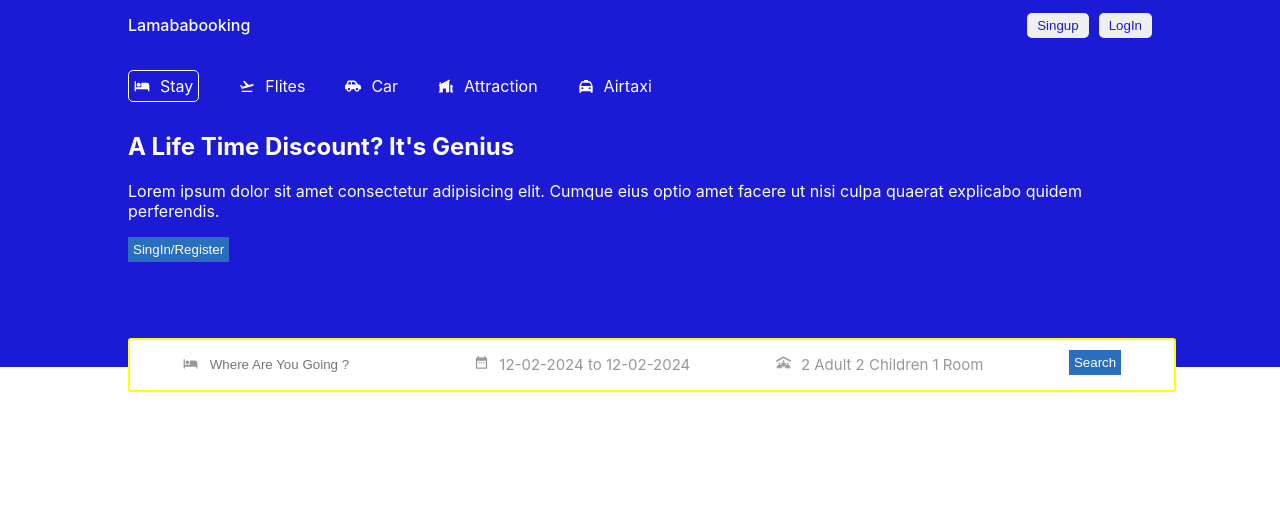
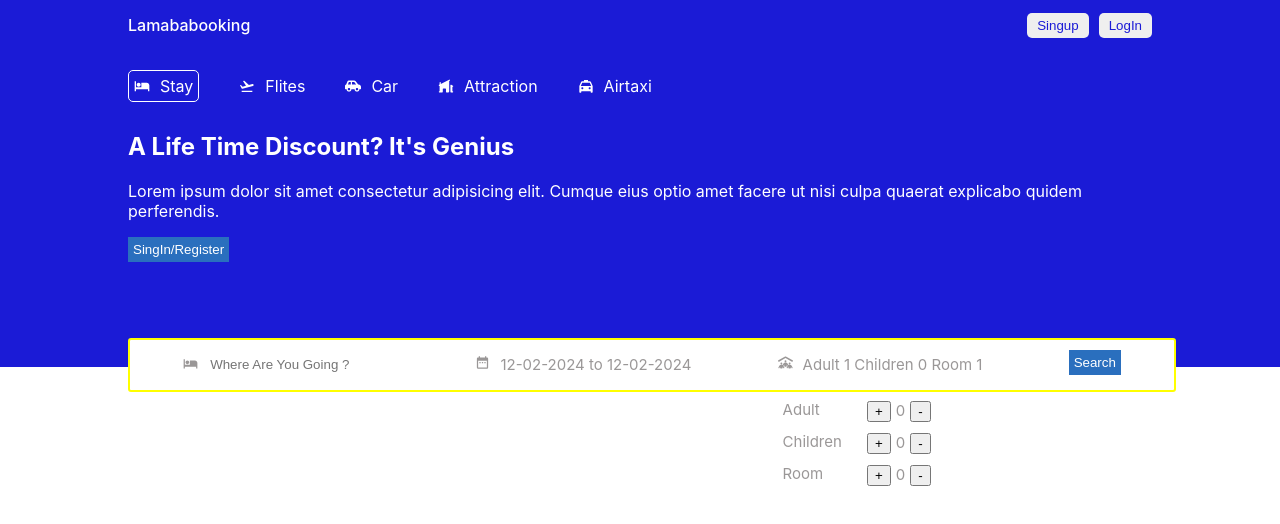
Before and after one commit to Foysalrabby/BokingApi, a React (Create React App) app in the folder client/: page / in a window 1280 px wide. Shown: the top 524 px of the page. Built offline with nearby package versions, Linux system fonts and the light colour scheme.

Commit message:
child open and satrt

```diff
--- a/client/src/Component/Header/Header.css
+++ b/client/src/Component/Header/Header.css
@@ -78,3 +78,20 @@ padding: 5px;
 position: absolute;
  top: 50px;
 }
+.optons{
+
+    position: absolute;
+    margin-top: 40px;
+
+}
+
+.optionitem{
+    display: flex;
+    justify-content: space-between;
+    gap: 20px;
+    padding: 5px;
+}
+.optionsbutton{
+  margin-left: 5px;
+  margin-right: 5px;
+}
--- a/client/src/Component/Header/Header.jsx
+++ b/client/src/Component/Header/Header.jsx
@@ -14,7 +14,7 @@ import { format  } from 'date-fns';
 import {useState} from 'react'
 
 const Header = () => {
-     const [opendate,setopendate]=useState(false);
+     const [opendate,setopendate]=useState(false); // for date open and off
     const [state, setState] = useState([
         {
           startDate: new Date(),
@@ -22,6 +22,13 @@ const Header = () => {
           key: 'selection'
         }
       ]);
+      const [options,setoptions]=useState(false);  //to increase child adult
+      const [optionsnum,setoptionsnum]=useState({
+        adult:1,
+        child:0,
+        room:1
+      });
+
     return (
         <div className='Header'>
         <div className="HeaderContainer">
@@ -75,7 +82,40 @@ const Header = () => {
          </div>
          <div className="HeaderSearchitem">
           <FaPeopleRoof  className='headericon'/>
-          <span className='headertext'>2 Adult 2 Children 1 Room </span>
+          <span className='headertext'>{`Adult ${optionsnum.adult} Children
+            ${optionsnum.child}
+          Room ${optionsnum.room} `} </span>
+          <div className="optons">
+           <div className='optionitem'>
+           <span className='headertext'> Adult</span>
+              <div className="optionitemhelp">
+              <button className='optionsbutton'> +</button>
+                <span className='headertext'>0</span>
+                <button className='optionsbutton'> -</button>
+              </div>
+           </div>
+
+
+
+           <div className='optionitem'>
+              <span className='headertext'> Children</span>
+              <div className="optionitemhelp">
+              <button className='optionsbutton'> +</button>
+                <span className='headertext'>0</span>
+                <button className='optionsbutton'> -</button>
+              </div>
+           </div>
+
+           <div className='optionitem'>
+              <span className='headertext'> Room</span>
+              <div className="optionitemhelp">
+              <button className='optionsbutton'> +</button>
+                <span className='headertext'>0</span>
+                <button  className='optionsbutton'> -</button>
+              </div>
+           </div>
+
+          </div>
 
          </div>
          <div className="HeaderSearchitem">
```
